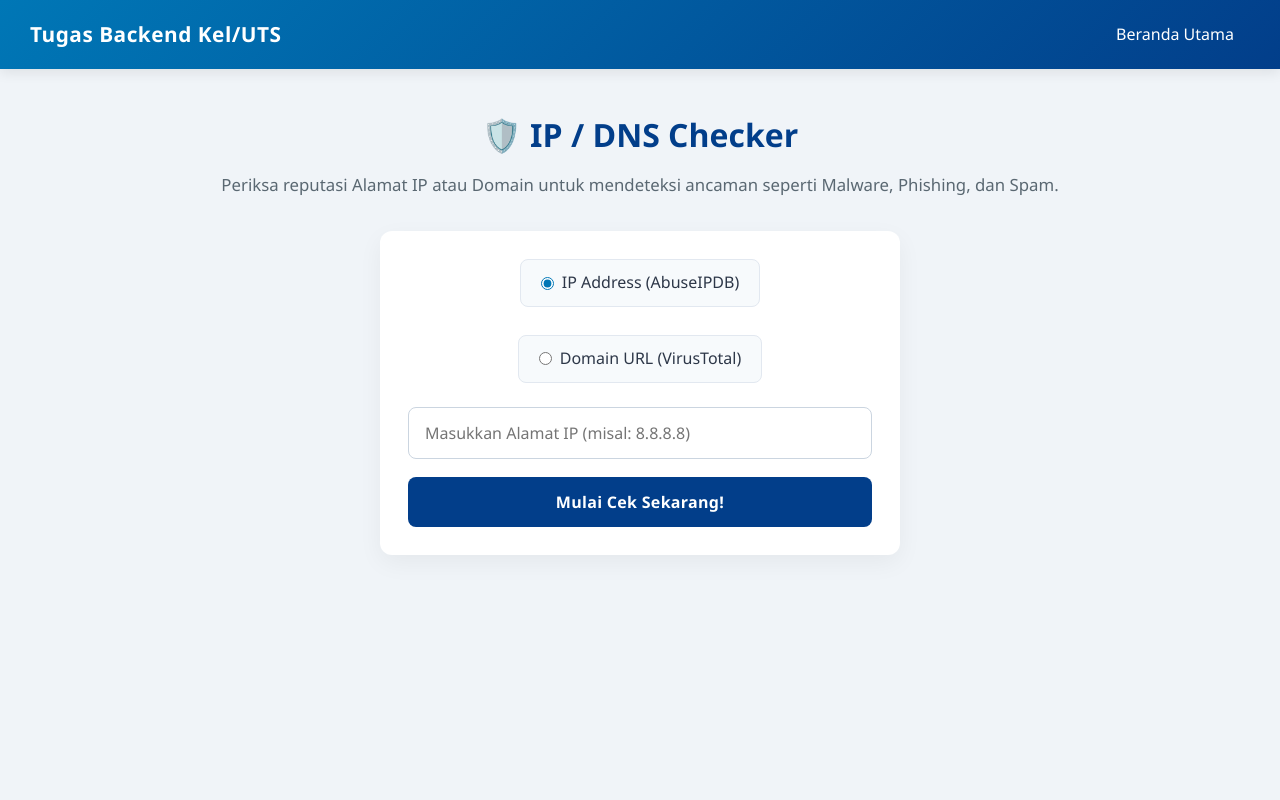
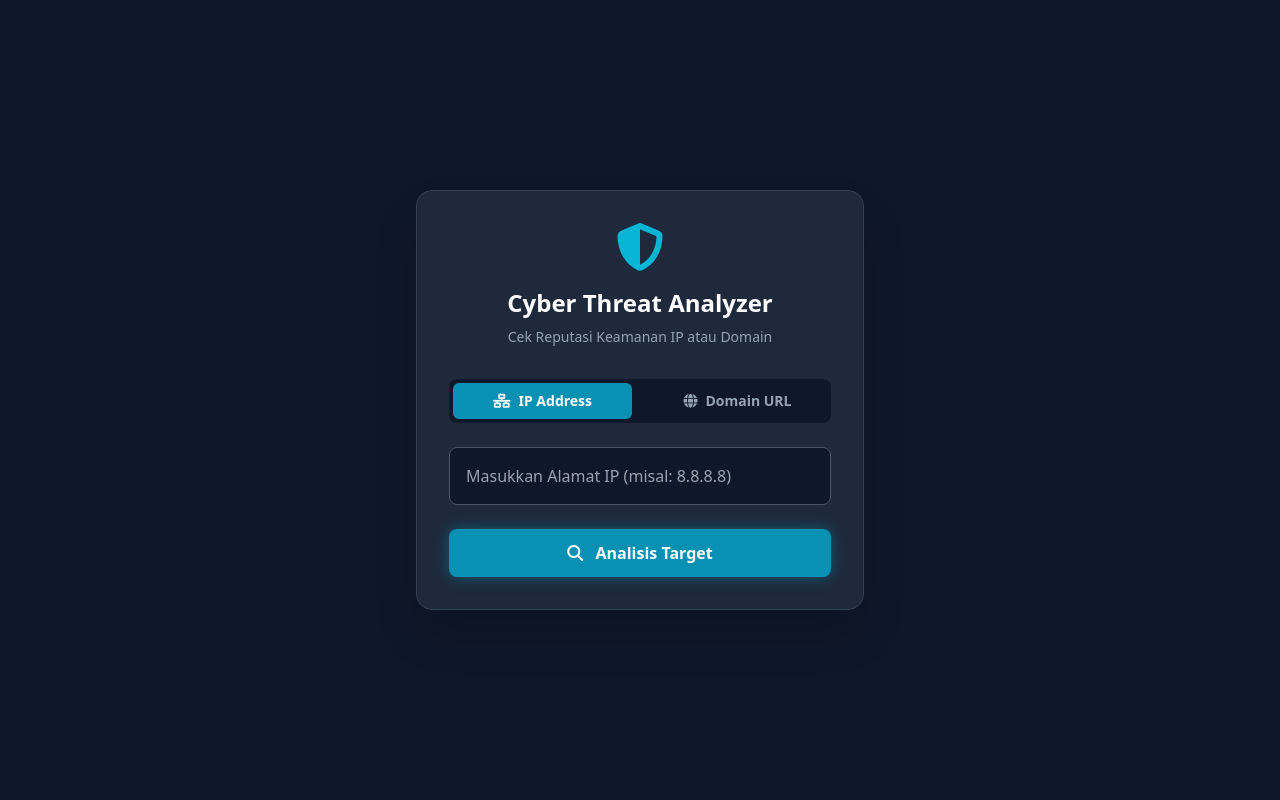
Before and after one commit to muhammadandykmaulana/IPnDNSChecker, a Flask app: page / in a window 1280 px wide. Run offline with Flask 3, Linux system fonts and the light colour scheme; some libraries are stand-ins or nearby versions.

Commit message:
[ADD]: Revised

```diff
--- a/app.py
+++ b/app.py
@@ -1,47 +1,115 @@
 from flask import Flask, render_template, request
 import requests
+import json # Di-import untuk fitur debug print JSON
 
+# [SOAL 3c] Struktur project Flask disusun dengan baik
 app = Flask(__name__)
 
-# TODO: Masukkan API Key kamu di sini
+# [SOAL 1a] Pilih 1 Public API yang relevan (Disini memakai 2: AbuseIPDB & VirusTotal)
+# Masukkan API Key di sini
 ABUSEIPDB_API_KEY = '3c706ee818139708e23539d37b9a0e2002c5aa11a84c886390737fe02be68609657684b907b8aaf1'
 VIRUSTOTAL_API_KEY = '85f8e268895acd6d99a328741f4ac9045bb2f44d9cdd5a6b5cdc3c2c2581fc7d'
 
 @app.route('/', methods=['GET', 'POST'])
 def index():
     if request.method == 'POST':
-        target = request.form.get('target_input')
-        search_type = request.form.get('search_type') # 'ip' atau 'domain'
+        # [PERBAIKAN] Menyesuaikan nama "name" dengan form di index.html
+        target = request.form.get('target')
+        search_type = request.form.get('target_type') # 'ip' atau 'domain'
 
         try:
+            # [SOAL 3b] Fitur Pengolahan Data: Pencarian sederhana berdasarkan Tipe
             if search_type == 'ip':
                 # --- LOGIC UNTUK ABUSEIPDB (IP) ---
+                # [SOAL 1b & 3a] Request data API menggunakan requests
                 url = 'https://api.abuseipdb.com/api/v2/check'
                 querystring = {'ipAddress': target, 'maxAgeInDays': '90', 'verbose': 'true'}
                 headers = {'Accept': 'application/json', 'Key': ABUSEIPDB_API_KEY}
 
                 response = requests.get(url, headers=headers, params=querystring)
                 response.raise_for_status()
+
+                # [SOAL 3a] Parsing data JSON
                 data = response.json()
 
-                return render_template('result.html', search_type='ip', data=data['data'], target=target)
+                # ==== DEBUGGING JSON ABUSEIPDB ====
+                print("=== DEBUG JSON ABUSEIPDB ===")
+                print(json.dumps(data, indent=4))
+                # ==================================
+
+                # [SOAL 1b] Ambil minimal 10 data (reports mengembalikan puluhan histori)
+                if 'data' in data and 'reports' in data['data']:
+                    # [SOAL 3b] Fitur Pengolahan Data (Sorting):
+                    # Mengurutkan data laporan IP berdasarkan tingkat kepercayaan (confidence score) tertinggi ke terendah
+                    reports = data['data']['reports']
+                    sorted_reports = sorted(reports, key=lambda x: x.get('abuseConfidenceScore', 0), reverse=True)
+                    data['data']['reports'] = sorted_reports
+
+                # [SOAL 3a] Pengiriman data dari Flask ke template HTML
+                # [PERBAIKAN] Menggunakan result.html agar sesuai dengan file lokal
+                return render_template('result.html', result_type='ip', data=data['data'], target=target)
 
             elif search_type == 'domain':
                 # --- LOGIC UNTUK VIRUSTOTAL (DOMAIN) ---
                 url = f"https://www.virustotal.com/api/v3/domains/{target}"
                 headers = {"x-apikey": VIRUSTOTAL_API_KEY}
 
+                # [SOAL 1b & 3a] Request data API menggunakan requests
                 response = requests.get(url, headers=headers)
                 response.raise_for_status()
+
+                # [SOAL 3a] Parsing data JSON
                 vt_data = response.json()
 
-                return render_template('result.html', search_type='domain', data=vt_data['data']['attributes'], target=target)
+                # ==== DEBUGGING JSON VIRUSTOTAL ====
+                # Hapus tanda '#' pada 2 baris di bawah ini untuk melihat struktur JSON di terminal
+                print("=== DEBUG JSON VIRUSTOTAL ===")
+                print(json.dumps(vt_data, indent=4))
+                # ==================================
+
+                # [SOAL 3b] Fitur Pengolahan Data (Sorting):
+                # Memisahkan engine dengan kategori 'malicious/suspicious' agar berada di urutan atas list
+                stats = {}
+                sorted_engines = []
+
+                if 'data' in vt_data and 'attributes' in vt_data['data']:
+                    attributes = vt_data['data']['attributes']
+                    stats = attributes.get('last_analysis_stats', {})
+                    results = attributes.get('last_analysis_results', {})
+
+                    malicious_engines = []
+                    safe_engines = []
+
+                    for engine_name, result_data in results.items():
+                        # Membentuk dictionary format baru agar sesuai dengan for loop di result.html
+                        engine_info = {
+                            'engine_name': engine_name,
+                            'category': result_data.get('category', 'undetected'),
+                            'result': result_data.get('result', '')
+                        }
+
+                        if engine_info['category'] in ['malicious', 'suspicious']:
+                            malicious_engines.append(engine_info)
+                        else:
+                            safe_engines.append(engine_info)
+
+                    # Gabungkan (Bahaya di atas, Aman di bawah)
+                    sorted_engines = malicious_engines + safe_engines
+
+                # [SOAL 3a] Pengiriman data dari Flask ke template HTML
+                # [PERBAIKAN] Menggunakan result.html
+                return render_template('result.html', result_type='domain', stats=stats, sorted_engines=sorted_engines, target=target)
 
         except requests.exceptions.HTTPError as err:
             # Menangkap error jika IP/Domain tidak valid atau API Key salah
             return render_template('index.html', error=f"Terjadi kesalahan API: {err}")
         except Exception as e:
-            return render_template('index.html', error="Gagal mengambil data. Pastikan format IP/Domain benar.")
+            # [PERBAIKAN] Pesan error dibuat lebih informatif jika ada template yang hilang
+            error_str = str(e)
+            if "html" in error_str:
+                return render_template('index.html', error=f"Error Template: File '{error_str}' tidak ditemukan di folder 'templates'. Pastikan nama file sudah benar.")
+
+            return render_template('index.html', error=f"Gagal mengambil data. Pastikan format IP/Domain benar. (Detail: {error_str})")
 
     # Jika GET request, tampilkan form awal
     return render_template('index.html')
--- a/templates/index.html
+++ b/templates/index.html
@@ -1,67 +1,68 @@
 <!DOCTYPE html>
 <html lang="id">
 <head>
+    <!-- [SOAL 2c] Tampilan tersusun rapi menggunakan framework CSS (Tailwind) -->
     <meta charset="UTF-8">
     <meta name="viewport" content="width=device-width, initial-scale=1.0">
-    <title>🛡️ IP / DNS Checker</title>
-    <link rel="stylesheet" href="{{ url_for('static', filename='style.css') }}">
+    <title>Cyber Threat Analyzer</title>
+    <script src="https://cdn.tailwindcss.com"></script>
+    <link rel="stylesheet" href="https://cdnjs.cloudflare.com/ajax/libs/font-awesome/6.4.0/css/all.min.css">
 </head>
-<body>
-    <nav class="navbar">
-        <div class="nav-brand">Tugas Backend Kel/UTS</div>
-        <ul class="nav-links">
-            <li><a href="/">Beranda Utama</a></li>
-        </ul>
-    </nav>
+<body class="bg-slate-900 text-white min-h-screen flex items-center justify-center p-4">
 
-    <div class="container">
-        <h1 class="page-title">🛡️ IP / DNS Checker</h1>
-        <p class="description">
-            Periksa reputasi Alamat IP atau Domain untuk mendeteksi ancaman seperti Malware, Phishing, dan Spam.
-        </p>
+    <!-- [SOAL 2b] Menampilkan Judul/Nama Data -->
+    <div class="bg-slate-800 p-8 rounded-2xl shadow-2xl w-full max-w-md border border-slate-700">
+        <div class="text-center mb-8">
+            <i class="fa-solid fa-shield-halved text-5xl text-cyan-500 mb-4"></i>
+            <h1 class="text-2xl font-bold">Cyber Threat Analyzer</h1>
+            <p class="text-slate-400 text-sm mt-2">Cek Reputasi Keamanan IP atau Domain</p>
+        </div>
 
+        <!-- Menampilkan pesan error dari backend jika ada masalah (IP salah format, dsb) -->
         {% if error %}
-            <div class="alert error">{{ error }}</div>
+            <div class="bg-red-500/20 border border-red-500 text-red-400 p-3 rounded-lg mb-6 text-sm text-center">
+                {{ error }}
+            </div>
         {% endif %}
 
-        <div class="card form-card">
-            <form method="POST">
-                <div class="radio-group">
-                    <label class="radio-label">
-                        <input type="radio" name="search_type" value="ip" checked>
-                        <span class="radio-text">IP Address (AbuseIPDB)</span>
+        <form action="/" method="POST" class="space-y-6">
+            <!-- [SOAL 3b] Pencarian Sederhana berdasarkan kategori API -->
+            <div class="flex gap-4 p-1 bg-slate-900 rounded-lg">
+                <label class="flex-1 cursor-pointer">
+                    <input type="radio" name="target_type" value="ip" checked class="peer sr-only" onchange="updatePlaceholder('ip')">
+                    <div class="text-center py-2 rounded-md peer-checked:bg-cyan-600 transition font-semibold text-sm text-slate-400 peer-checked:text-white">
+                        <i class="fa-solid fa-network-wired mr-2"></i>IP Address
+                    </div>
                 </label>
-                    <label class="radio-label">
-                        <input type="radio" name="search_type" value="domain">
-                        <span class="radio-text">Domain URL (VirusTotal)</span>
+                <label class="flex-1 cursor-pointer">
+                    <input type="radio" name="target_type" value="domain" class="peer sr-only" onchange="updatePlaceholder('domain')">
+                    <div class="text-center py-2 rounded-md peer-checked:bg-cyan-600 transition font-semibold text-sm text-slate-400 peer-checked:text-white">
+                        <i class="fa-solid fa-globe mr-2"></i>Domain URL
+                    </div>
                 </label>
             </div>
 
-                <input type="text" name="target_input" placeholder="Masukkan Alamat IP (misal: 8.8.8.8)" required>
-                <button type="submit" class="btn">Mulai Cek Sekarang!</button>
+            <div>
+                <input type="text" name="target" id="targetInput" required
+                       class="w-full bg-slate-900 border border-slate-600 p-4 rounded-lg focus:outline-none focus:border-cyan-500 transition"
+                       placeholder="Masukkan Alamat IP (misal: 8.8.8.8)">
+            </div>
+
+            <button type="submit" class="w-full bg-cyan-600 hover:bg-cyan-500 py-3 rounded-lg font-bold transition shadow-[0_0_15px_rgba(8,145,178,0.5)]">
+                <i class="fa-solid fa-magnifying-glass mr-2"></i> Analisis Target
+            </button>
         </form>
     </div>
-    </div>
 
-    <!-- Script untuk placeholder dinamis -->
     <script>
-        document.addEventListener('DOMContentLoaded', function () {
-            const ipRadio = document.querySelector('input[value="ip"]');
-            const domainRadio = document.querySelector('input[value="domain"]');
-            const targetInput = document.querySelector('input[name="target_input"]');
-
-            function updatePlaceholder() {
-                if (ipRadio.checked) {
-                    targetInput.placeholder = "Masukkan Alamat IP (misal: 8.8.8.8)";
+        function updatePlaceholder(type) {
+            const input = document.getElementById('targetInput');
+            if (type === 'ip') {
+                input.placeholder = "Masukkan Alamat IP (misal: 8.8.8.8)";
             } else {
-                    targetInput.placeholder = "Masukkan Nama Domain (misal: google.com)";
+                input.placeholder = "Masukkan Nama Domain (misal: google.com)";
             }
         }
-
-            ipRadio.addEventListener('change', updatePlaceholder);
-            domainRadio.addEventListener('change', updatePlaceholder);
-            updatePlaceholder(); // atur saat halaman dimuat
-        });
     </script>
 </body>
 </html>
```
Also changed, not shown: templates/result.html (+80 -64 lines). Lines whose indentation alone changed are shown as unchanged.
